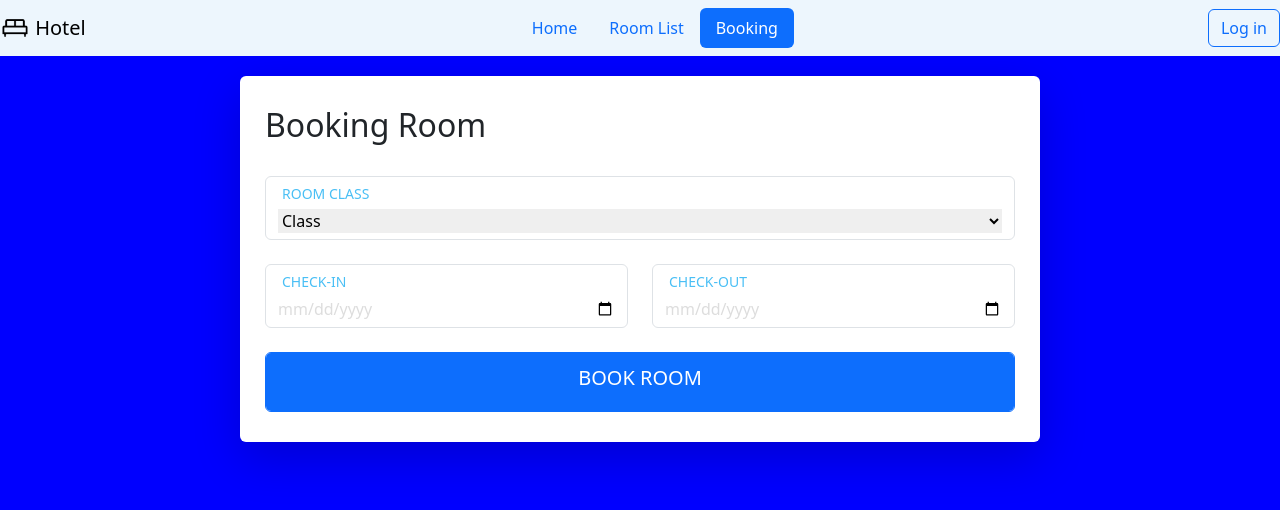
After one commit to sautmanurung1/Project-UAS-Basdat, a Flask app: page /booking in a window 1280 px wide. The commit adds this page. Shown: the top 510 px of the page. Run offline with Flask 2, Linux system fonts and the light colour scheme; some libraries are stand-ins or nearby versions.

Commit message:
update the code hehehehehehehe

```diff
--- a/main.py
+++ b/main.py
@@ -71,5 +71,9 @@ def home():
 def room_list():
     return render_template('room_list.html')
 
+@app.route('/booking')
+def booking():
+    return render_template('booking.html')
+
 if __name__ == '__main__':
     app.run(host='0.0.0.0', port=5000)
--- /dev/null
+++ b/static/css/booking.css
@@ -0,0 +1,103 @@
+* {
+    margin: 0;
+    padding: 0;
+    box-sizing: border-box
+}
+
+body {
+    background-color: blue
+}
+
+.container {
+    background-color: white;
+    margin: 20px auto;
+    padding: 30px 25px;
+    max-width: 800px
+}
+
+.box {
+    border: 2px solid #ddd;
+    padding: 10px 20px
+}
+
+.inputbox {
+    border: none;
+    outline: none
+}
+
+.h-blue {
+    color: #49bff5;
+    margin-bottom: 5px;
+    padding-left: 4px;
+    font-size: 14px;
+    font-weight: 500
+}
+
+::placeholder {
+    font-size: 18px;
+    color: #ddd
+}
+
+.textmuted {
+    color: #ddd
+}
+
+.radio {
+    display: inline-block;
+    margin-left: 13px;
+    cursor: pointer;
+    font-weight: 500
+}
+
+.btn.radio-btn {
+    position: relative
+}
+
+.radio input[type="radio"] {
+    display: none
+}
+
+.radio span {
+    height: 20px;
+    width: 20px;
+    border: 2px solid #ddd;
+    border-radius: 50%;
+    display: block;
+    position: absolute;
+    top: 8px;
+    left: 0
+}
+
+.radio span::after {
+    content: "";
+    height: 10px;
+    width: 10px;
+    background-color: #49bff5;
+    display: block;
+    position: absolute;
+    left: 50%;
+    top: 50%;
+    transform: translate(-50%, -50%) scale(0);
+    border-radius: 50%;
+    transition: 300ms ease-in-out 0s
+}
+
+.radio input[type="radio"]:checked~span::after {
+    transform: translate(-50%, -50%) scale(1)
+}
+
+.outline-none {
+    outline: none
+}
+
+.btn.btn-primary {
+    height: 60px;
+    font-size: 20px;
+    padding: 10px
+}
+
+@media (max-width:820px) {
+    body {
+        padding: 20px
+    }
+}
--- /dev/null
+++ b/templates/booking.html
@@ -0,0 +1,85 @@
+<!DOCTYPE html>
+<html lang="en">
+
+<head>
+  <meta charset="UTF-8" />
+  <meta http-equiv="X-UA-Compatible" content="IE=edge" />
+  <meta name="viewport" content="width=device-width, initial-scale=1.0" />
+
+  <link rel="canonical" href="https://getbootstrap.com/docs/5.0/examples/carousel/" />
+  <link href="https://cdn.jsdelivr.net/npm/bootstrap@5.3.0-alpha1/dist/css/bootstrap.min.css" rel="stylesheet"
+    integrity="sha384-GLhlTQ8iRABdZLl6O3oVMWSktQOp6b7In1Zl3/Jr59b6EGGoI1aFkw7cmDA6j6gD" crossorigin="anonymous" />
+  <link href="{{ url_for('static', filename='css/booking.css') }}" rel="stylesheet" />
+
+  <title>Booking</title>
+</head>
+
+<body>
+  <!-- NAVBAR -->
+  <header class="justify-content-between">
+    <nav class="navbar py-2" style="background-color: #edf6fd">
+      <div>
+        <a class="navbar-brand" href="{{ url_for('home') }}">
+          <img src="{{ url_for('static', filename='img/Hotel-icon.png') }}" width="30" height="30"
+            class="d-inline-block align-top" alt="" />
+          Hotel
+        </a>
+      </div>
+      <div class="">
+        <ul class="nav nav-pills">
+          <li class="nav-item">
+            <a class="nav-link" aria-current="page" href="{{ url_for('home') }}">Home</a>
+          </li>
+          <li class="nav-item">
+            <a class="nav-link" href="{{ url_for('room_list') }}">Room List</a>
+          </li>
+          <li class="nav-item">
+            <a class="nav-link active" href="{{ url_for('booking') }}">Booking</a>
+          </li>
+        </ul>
+      </div>
+      <div><a class="btn btn-outline-primary" href="{{ url_for('login') }}" role="button">Log in</a></div>
+    </nav>
+  </header>
+  <!-- NAVBAR -->
+
+  <main>
+    <!-- FORM  -->
+    <div class="container rounded shadow-lg">
+      <form action="">
+        <h2>Booking Room</h2> <br>
+        <div class="row">
+          <div class="col-12 mb-4">
+            <div class="form-control d-flex flex-column">
+              <p class="h-blue">ROOM CLASS</p>
+              <select class="border-0 outline-none">
+                <option value="" hidden selected>Class</option>
+                <option value="1">Standard Room</option>
+                <option value="2">Deluxe Room</option>
+                <option value="3">Suite Room</option>
+              </select>
+            </div>
+          </div>
+        </div>
+        <div class="row">
+          <div class="col-md-6 col-12 mb-4">
+            <div class="form-control d-flex flex-column">
+              <p class="h-blue">CHECK-IN</p>
+              <input class="inputbox textmuted" type="date" />
+            </div>
+          </div>
+          <div class="col-md-6 col-12 mb-4">
+            <div class="form-control d-flex flex-column">
+              <p class="h-blue">CHECK-OUT</p>
+              <input class="inputbox textmuted" type="date" />
+            </div>
+          </div>
+        </div>
+        <div class="btn btn-primary form-control text-center">BOOK ROOM</div>
+      </form>
+    </div>
+    <!-- FORM  -->
+  </main>
+</body>
+
+</html>
--- a/templates/home.html
+++ b/templates/home.html
@@ -55,11 +55,11 @@
             <a class="nav-link" href="{{ url_for('room_list') }}">Room List</a>
           </li>
           <li class="nav-item">
-            <a class="nav-link" href="#">Booking</a>
+            <a class="nav-link" href="{{ url_for('booking') }}">Booking</a>
           </li>
         </ul>
       </div>
-      <div><a class="btn btn-outline-primary" href="login.html" role="button">Log in</a></div>
+      <div><a class="btn btn-outline-primary" href="{{ url_for('login') }}" role="button">Log in</a></div>
     </nav>
   </header>
   <!-- NAVBAR -->
```
Also changed, not shown: templates/room_list.html (+4 -4 lines), static/ico_occupancy.png (deleted), 1 other file.
